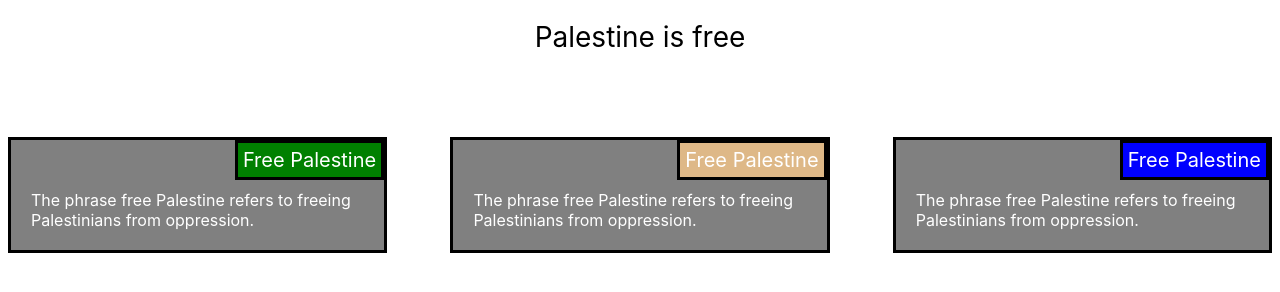
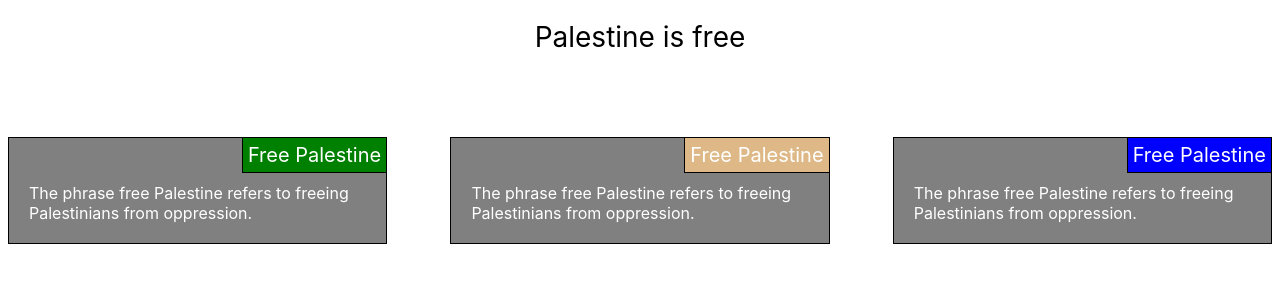
Before and after one commit to AhmadMRashid/HTML-CSS-Coding-Assignment, a plain HTML site: page index.html in a window 1280 px wide. Drawn offline with Linux system fonts and the light colour scheme.

Commit message:
Add files via upload

```diff
--- a/pagestyle.css
+++ b/pagestyle.css
@@ -19,7 +19,7 @@ body{
 section {
 	width: 30%;
 	background-color: grey;
-	border: 3px solid black;
+	border: 1px solid black;
 	box-sizing: border-box;
   margin-top:5%;
   float: left;
@@ -29,7 +29,8 @@ section {
 	background-color: green;
 	float: right;
 	margin-bottom: 10px;
-	border: 3px solid black;
+	border-left:1px solid black;
+  border-bottom: 1px solid black;
 	box-sizing: border-box;
 	}
 .section_body{
```
